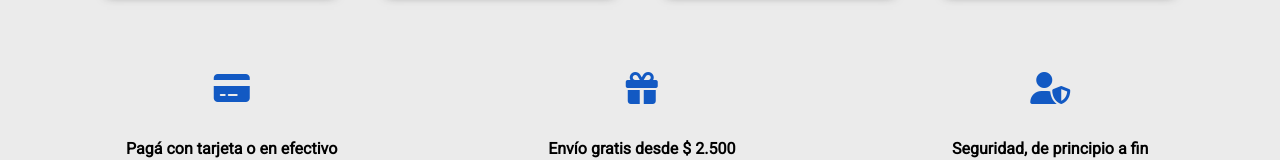
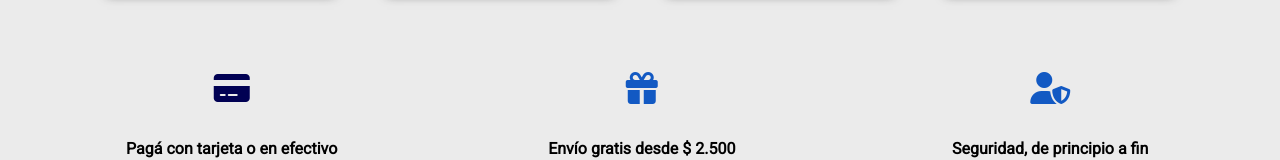
Before and after one commit to juan77torres/proyect, a website: page views/home.html in a window 1280 px wide. In both pictures the pointer is over the element 231 px from the left and 1412 px from the top of the page. Shown: the part 1324-1484 px from the top of the page. Drawn offline with Linux system fonts and the light colour scheme; files that its build step writes are made by us from their sources; files whose address does not match are found by name; a web font is replaced by a local one.

Commit message:
no vi un hover

```diff
--- a/public/css/styles.css
+++ b/public/css/styles.css
@@ -218,7 +218,10 @@ footer{
     margin: 0px;
     align-items: center;
 }
+.i:hover{
+    color: rgb(1, 1, 83);
 
+}
 
 @media (min-width: 361px){
     .article-info h4{
```
